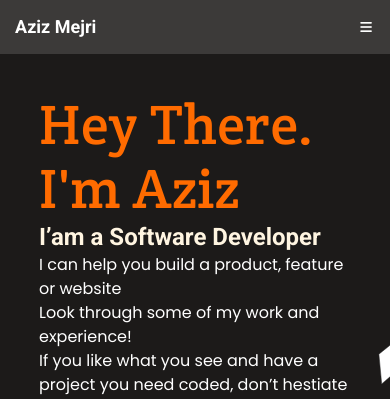
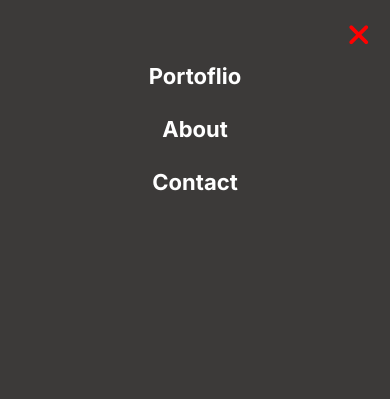
Before and after one commit to ShadyShawkat/Mobile-Menu-CR, a website: page index.html in a window 390 px wide. Both pictures are taken after a click on the button 366 px from the left and 27 px from the top of the page. Shown: the top 399 px of the page. Drawn offline with Linux system fonts and the light colour scheme.

Commit message:
Add mobile menu

```diff
--- a/css/main.css
+++ b/css/main.css
@@ -25,6 +25,32 @@ header {
   padding: 15px;
   background-color: #3c3a39;
   color: white;
+}
+
+.mobile-menu {
+  display: none;
+  position: fixed;
+  height: 100vh;
+  width: 100vw;
+  background-color: #3C3A39;
+  z-index: 100;
+  flex-direction: column;
+}
+
+.d-flex {
+  display: flex;
+}
+
+.overflow-hidden {
+  overflow: hidden;
+}
+
+.mobile-menu-close {
+  padding: 20px 20px 0px 20px;
+  display: flex;
+  justify-content: flex-end;
+  font-size: 30px;
+  color: red;
 }
 
 #desktop-nav,
@@ -244,6 +270,11 @@ li {
   background: rgba(255, 255, 255, 0.24) !important;
   backdrop-filter: blur(2px);
   -webkit-backdrop-filter: blur(2px);
+}
+
+.mobile-menu-options li a {
+  color: white;
+  font-weight: bold
 }
 
 .gtime {
--- a/index.html
+++ b/index.html
@@ -9,6 +9,17 @@
     <title>Aziz Mejri - Portfolio</title>
   </head>
   <body>
+    <div class="mobile-menu">
+      <div class="mobile-menu-close">
+        <i class="mobile-menu-close-btn fas fa-times"></i>
+      </div>
+      <ul class="mobile-menu-options">
+        <li><a href="#projects">Portoflio</a></li>
+        <li><a href="#about-me">About</a></li>
+        <li><a href="#contact">Contact</a>
+        </li>
+      </ul>
+    </div>
     <header>
       <h1 id="logo">Aziz Mejri</h1>
       <button type="button" class="menu-bars">
--- a/index.js
+++ b/index.js
@@ -1,3 +1,16 @@
 window.addEventListener('DOMContentLoaded', () => {
-  console.log('DOM fully loaded and parsed');
+  const body = document.querySelector('body');
+  const hamMenu = document.querySelector('.menu-bars');
+  const mobileMenu = document.querySelector('.mobile-menu');
+  const mobileMenuOptions = document.querySelector('.mobile-menu-options');
+  const mobileMenuCloseBtn = document.querySelector('.mobile-menu-close-btn');
+
+  const mobileMenuToggle = () => {
+    mobileMenu.classList.toggle('d-flex');
+    body.classList.toggle('overflow-hidden');
+  }
+
+  [hamMenu, mobileMenuCloseBtn, ...mobileMenuOptions.children].forEach(el => {
+    el.addEventListener('click', mobileMenuToggle)
+  })
 });
```
